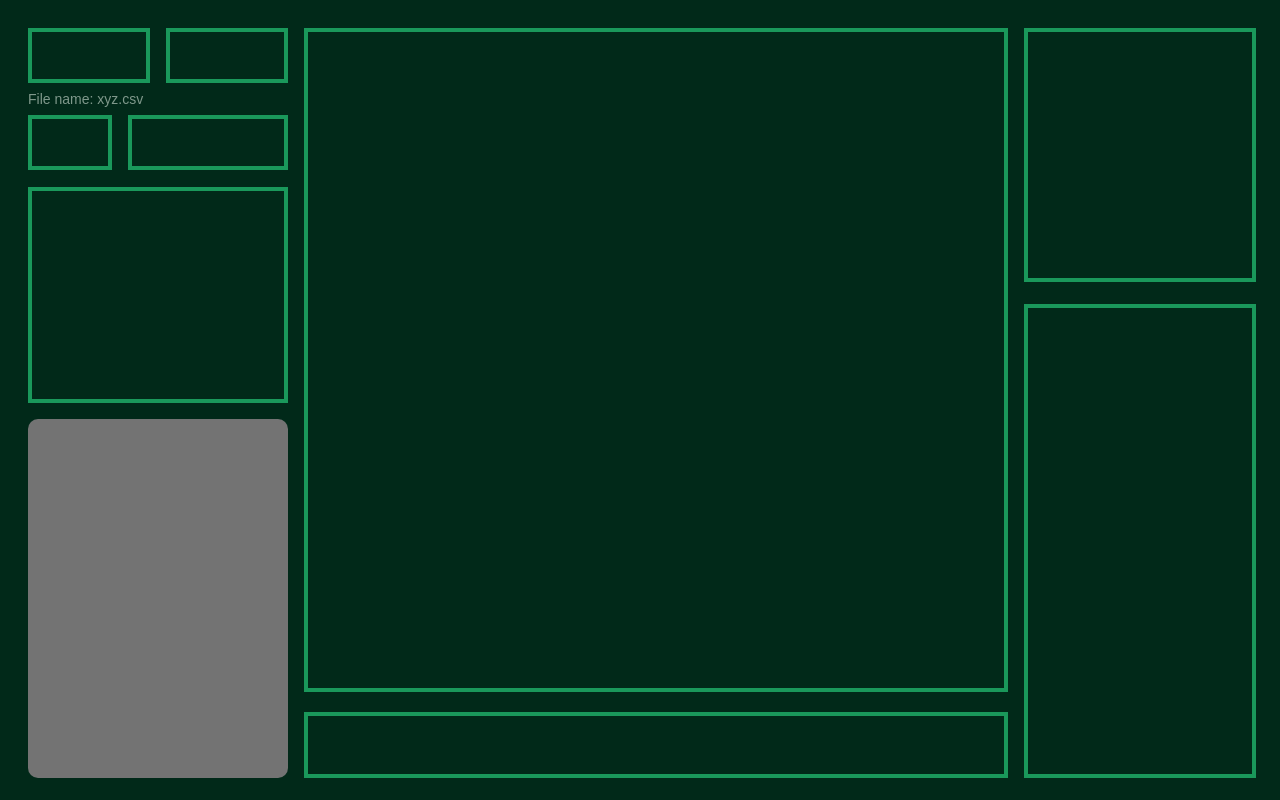
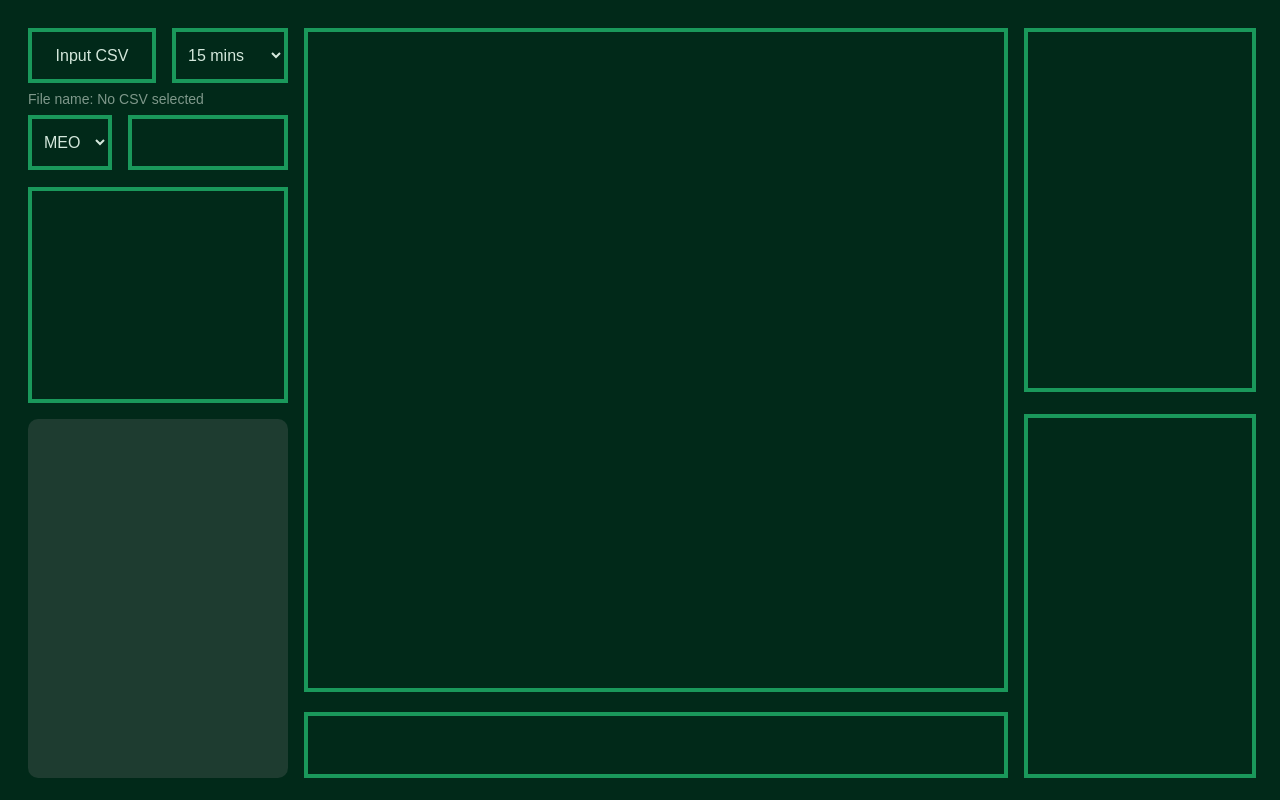
Before and after one commit to DanishSayyad/smart-horizon-interface, a React (Vite) app: page / in a window 1280 px wide. Built offline with nearby package versions, Linux system fonts and the light colour scheme.

Commit message:
First 3 buttons

```diff
--- a/src/components/DashboardLayout.jsx
+++ b/src/components/DashboardLayout.jsx
@@ -1,18 +1,59 @@
+import { useRef, useState } from 'react';
 import Panel from './Panel';
 
 function DashboardLayout() {
+  const fileInputRef = useRef(null);
+  const [fileName, setFileName] = useState('No CSV selected');
+  const [interval, setInterval] = useState('15 mins');
+  const [source, setSource] = useState('MEO');
+
+  function openFilePicker() {
+    fileInputRef.current?.click();
+  }
+
+  function handleFileChange(event) {
+    const selectedFile = event.target.files?.[0];
+
+    if (selectedFile) {
+      setFileName(selectedFile.name);
+    }
+  }
+
   return (
     <main className="dashboard" aria-label="Smart Horizon dashboard">
       <aside className="sidebar">
         <div className="controls-row" aria-label="Top controls">
-          <Panel className="control control--wide" label="First control" />
-          <Panel className="control control--wide" label="Second control" />
+          <input
+            ref={fileInputRef}
+            className="file-input"
+            type="file"
+            accept=".csv,text/csv"
+            onChange={handleFileChange}
+          />
+          <button className="control control--wide" type="button" onClick={openFilePicker}>
+            Input CSV
+          </button>
+          <label className="control control--wide select-control">
+            <span className="sr-only">Time interval</span>
+            <select value={interval} onChange={(event) => setInterval(event.target.value)}>
+              <option>15 mins</option>
+              <option>30 mins</option>
+              <option>1 hour</option>
+              <option>2 hours</option>
+            </select>
+          </label>
         </div>
 
-        <p className="file-name">File name: xyz.csv</p>
+        <p className="file-name">File name: {fileName}</p>
 
         <div className="controls-row" aria-label="File controls">
-          <Panel className="control control--short" label="File action" />
+          <label className="control control--short select-control">
+            <span className="sr-only">Orbit type</span>
+            <select value={source} onChange={(event) => setSource(event.target.value)}>
+              <option>MEO</option>
+              <option>GEO</option>
+            </select>
+          </label>
           <Panel className="control control--wide" label="File selector" />
         </div>
 
--- a/src/styles/global.css
+++ b/src/styles/global.css
@@ -49,6 +49,9 @@ select {
 
 .control {
   height: 55px;
+  border: 4px solid #1a985b;
+  color: #d4e8dc;
+  background: transparent;
 }
 
 .control--wide {
@@ -57,6 +60,35 @@ select {
 
 .control--short {
   flex: 0 0 84px;
+}
+
+button.control {
+  cursor: pointer;
+}
+
+button.control:hover,
+button.control:focus-visible {
+  background: #1a985b33;
+}
+
+.select-control {
+  display: block;
+  padding: 0;
+}
+
+.select-control select {
+  width: 100%;
+  height: 100%;
+  padding: 0 8px;
+  border: 0;
+  outline: 0;
+  color: inherit;
+  background: #012919;
+  cursor: pointer;
+}
+
+.file-input {
+  display: none;
 }
 
 .file-name {
@@ -75,7 +107,7 @@ select {
   flex: 1;
   margin-top: 16px;
   border-radius: 10px;
-  background: #737373;
+  background: #73737340;
 }
 
 .main-panel {
@@ -89,11 +121,12 @@ select {
 }
 
 .right-panel--top {
-  height: 254px;
+  min-height: 0;
+  flex: 1;
 }
 
 .right-panel--bottom {
-  min-height: 254px;
+  min-height: 0;
   flex: 1;
   margin-top: 22px;
 }
```
